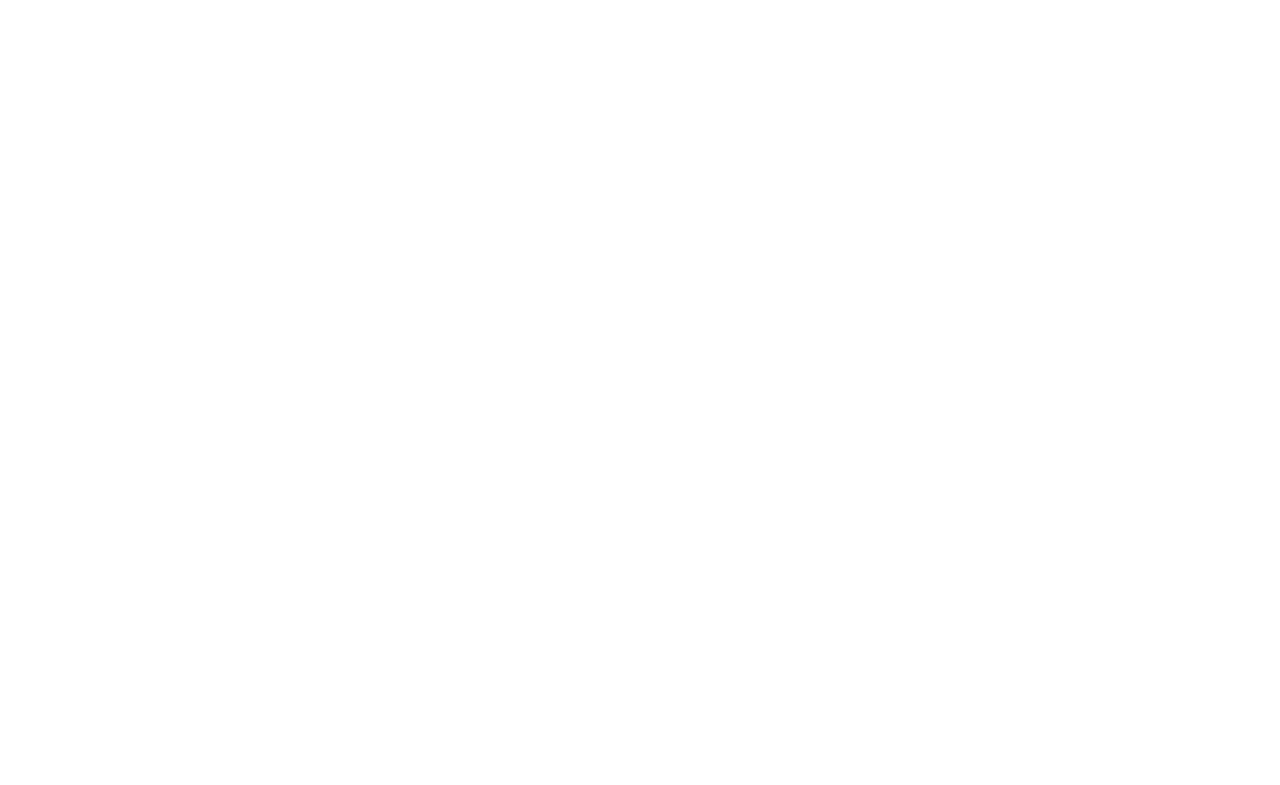
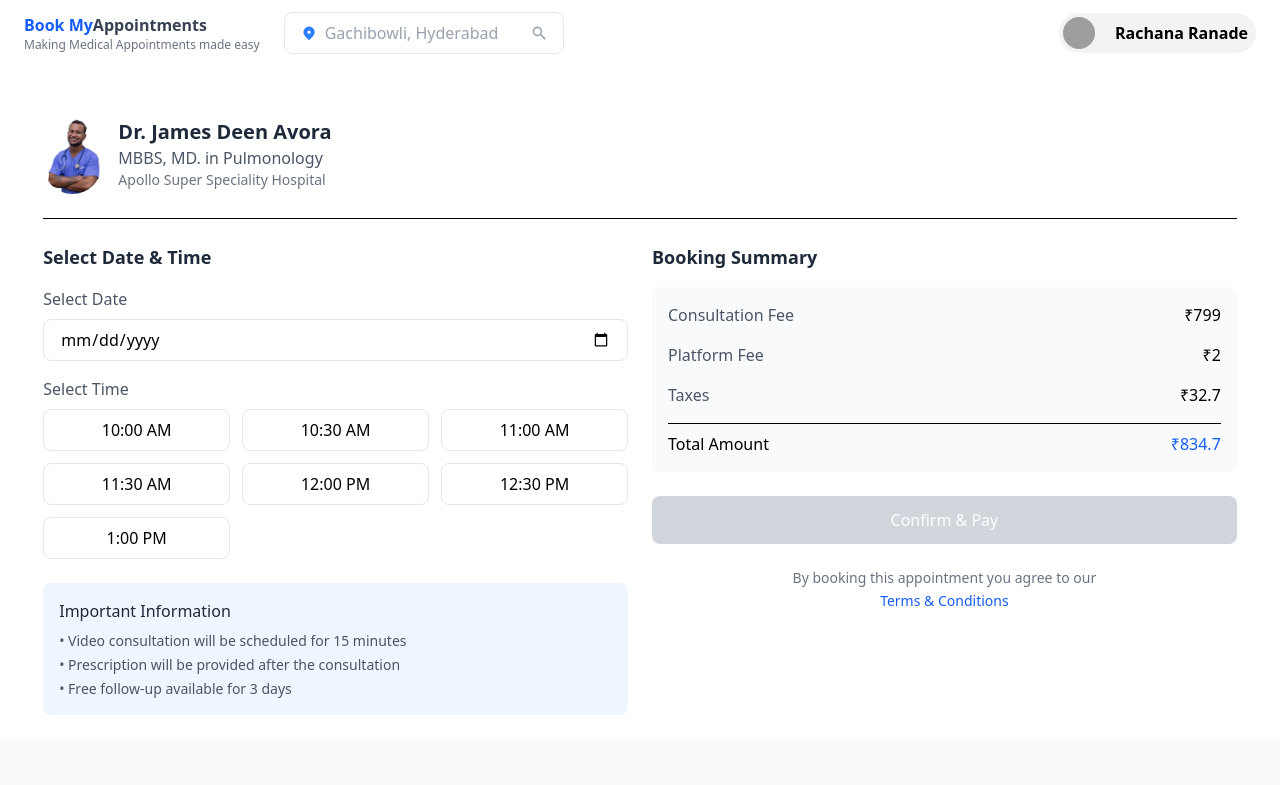
Before and after one commit to LakshmiSureshChandra/BookMyAppointments, a React (Vite) app: page /booking in a window 1280 px wide. Before the commit this address had no page. Shown: the top 785 px of the page. Built offline with nearby package versions, Linux system fonts and the light colour scheme; grey boxes are pictures that could not be loaded.

Commit message:
added new page confirm booking

```diff
--- a/src/App.tsx
+++ b/src/App.tsx
@@ -2,6 +2,7 @@
 import Home from './pages/Home/Home'
 import HospitalDetails from './pages/HospitalDetails/HospitalDetails'
 import DoctorDetails from './pages/DoctorDetails/DoctorDetails'
+import Booking from './pages/Booking/Booking'
 
 function App() {
     return (
@@ -11,6 +12,7 @@
                     <Route path="/" element={<Home />} />
                     <Route path="/hospital/:id" element={<HospitalDetails />} />
                     <Route path="/doctor/:id" element={<DoctorDetails />} />
+                    <Route path="/booking" element={<Booking />} />
                 </Routes>
             </div>
         </BrowserRouter>
--- /dev/null
+++ b/src/components/BookingForm/BookingForm.tsx
@@ -0,0 +1,136 @@
+import { useState } from 'react'
+import type { FC } from 'react'
+import { useNavigate } from 'react-router-dom'
+
+const BookingForm: FC = () => {
+    const navigate = useNavigate();
+    const [selectedDate, setSelectedDate] = useState<string>('');
+    const [selectedTime, setSelectedTime] = useState<string>('');
+
+    const timeSlots = [
+        '10:00 AM', '10:30 AM', '11:00 AM', '11:30 AM',
+        '12:00 PM', '12:30 PM', '1:00 PM'
+    ];
+
+    return (
+        <div className="w-[97%] mx-auto mt-6">
+            <div className="bg-white rounded-lg p-6">
+                {/* Doctor Info Section */}
+                <div className="flex items-center gap-4 pb-6 border-b">
+                    <img
+                        src="/doctors/doctor1.png"
+                        alt="Dr. James Deen Avora"
+                        className="w-auto h-20 rounded-full object-fit"
+                    />
+                    <div>
+                        <h2 className="text-xl font-semibold text-gray-800">Dr. James Deen Avora</h2>
+                        <p className="text-gray-600">MBBS, MD. in Pulmonology</p>
+                        <p className="text-gray-500 text-sm">Apollo Super Speciality Hospital</p>
+                    </div>
+                </div>
+
+                <div className="mt-6 grid grid-cols-1 lg:grid-cols-2 gap-6">
+                    {/* Left Section - Date & Time Selection */}
+                    <div className="space-y-6">
+                        <div>
+                            <h3 className="text-lg font-semibold text-gray-800 mb-4">Select Date & Time</h3>
+                            <div className="space-y-4">
+                                <div>
+                                    <label className="block text-gray-600 mb-2">Select Date</label>
+                                    <input
+                                        type="date"
+                                        className="w-full px-4 py-2 border border-gray-200 rounded-lg focus:outline-none focus:border-blue-500"
+                                        value={selectedDate}
+                                        onChange={(e) => setSelectedDate(e.target.value)}
+                                        min={new Date().toISOString().split('T')[0]}
+                                    />
+                                </div>
+
+                                <div>
+                                    <label className="block text-gray-600 mb-2">Select Time</label>
+                                    <div className="grid grid-cols-3 gap-3">
+                                        {timeSlots.map((time) => (
+                                            <button
+                                                key={time}
+                                                onClick={() => setSelectedTime(time)}
+                                                className={`px-4 py-2 rounded-lg border ${
+                                                    selectedTime === time
+                                                        ? 'bg-blue-50 border-blue-500 text-blue-600'
+                                                        : 'border-gray-200 hover:border-blue-500'
+                                                }`}
+                                            >
+                                                {time}
+                                            </button>
+                                        ))}
+                                    </div>
+                                </div>
+                            </div>
+                        </div>
+
+                        {/* Additional Information */}
+                        <div className="bg-blue-50 p-4 rounded-lg">
+                            <h4 className="font-medium text-gray-800 mb-2">Important Information</h4>
+                            <ul className="text-sm text-gray-600 space-y-1">
+                                <li>• Video consultation will be scheduled for 15 minutes</li>
+                                <li>• Prescription will be provided after the consultation</li>
+                                <li>• Free follow-up available for 3 days</li>
+                            </ul>
+                        </div>
+                    </div>
+
+                    {/* Right Section - Booking Summary */}
+                    <div className="space-y-6">
+                        <div>
+                            <h3 className="text-lg font-semibold text-gray-800 mb-4">Booking Summary</h3>
+                            <div className="bg-gray-50 p-4 rounded-lg space-y-4">
+                                {selectedDate && selectedTime && (
+                                    <>
+                                        <div className="flex justify-between">
+                                            <span className="text-gray-600">Appointment</span>
+                                            <span className="font-medium">
+                                                {new Date(selectedDate).toLocaleDateString()} at {selectedTime}
+                                            </span>
+                                        </div>
+                                        <div className="border-t border-gray-200"></div>
+                                    </>
+                                )}
+
+                                <div className="flex justify-between">
+                                    <span className="text-gray-600">Consultation Fee</span>
+                                    <span className="font-medium">₹799</span>
+                                </div>
+                                <div className="flex justify-between">
+                                    <span className="text-gray-600">Platform Fee</span>
+                                    <span className="font-medium">₹2</span>
+                                </div>
+                                <div className="flex justify-between">
+                                    <span className="text-gray-600">Taxes</span>
+                                    <span className="font-medium">₹32.7</span>
+                                </div>
+                                <div className="border-t pt-2 flex justify-between">
+                                    <span className="font-medium">Total Amount</span>
+                                    <span className="font-medium text-blue-600">₹834.7</span>
+                                </div>
+                            </div>
+                        </div>
+
+                        <button
+                            onClick={() => navigate('/booking-success')}
+                            disabled={!selectedDate || !selectedTime}
+                            className="w-full bg-blue-600 text-white py-3 rounded-lg hover:bg-blue-700 disabled:bg-gray-300 disabled:cursor-not-allowed"
+                        >
+                            Confirm & Pay
+                        </button>
+
+                        <div className="text-center">
+                            <p className="text-sm text-gray-500">By booking this appointment you agree to our</p>
+                            <button className="text-sm text-blue-600 hover:underline">Terms & Conditions</button>
+                        </div>
+                    </div>
+                </div>
+            </div>
+        </div>
+    );
+}
+
+export default BookingForm
--- a/src/components/DoctorDetails/DoctorInfo.tsx
+++ b/src/components/DoctorDetails/DoctorInfo.tsx
@@ -1,8 +1,10 @@
 import { useState } from 'react'
 import type { FC } from 'react'
+import { useNavigate } from 'react-router-dom'
 
 const DoctorInfo: FC = () => {
     const [activeTab, setActiveTab] = useState<'about' | 'reviews' | 'others'>('about');
+    const navigate = useNavigate();
 
     return (
         <div className="w-[97%] mx-auto mt-6">
@@ -134,7 +136,10 @@
                             <p className="text-gray-800">10:00 AM - 1:00 PM</p>
                         </div>
 
-                        <button className="w-full bg-blue-600 text-white py-2 rounded-lg hover:bg-blue-700">
+                        <button
+                            onClick={() => navigate('/booking')}
+                            className="w-full bg-blue-600 text-white py-2 rounded-lg hover:bg-blue-700"
+                        >
                             Book Appointment
                         </button>
                     </div>
--- a/src/components/Navbar/MobileNavbar.tsx
+++ b/src/components/Navbar/MobileNavbar.tsx
@@ -184,8 +184,6 @@
                             transition={{ delay: 0.4 }}
                             className="flex flex-col space-y-4"
                         >
-                            <Link to="/health-records" className="text-gray-700 hover:text-blue-600 transition-colors">Health Records</Link>
-                            <Link to="/help" className="text-gray-700 hover:text-blue-600 transition-colors">Help & Support</Link>
                             <Link
                                 to="/profile"
                                 className="text-gray-700 hover:text-blue-600 transition-colors"
--- a/src/components/Navbar/Navbar.tsx
+++ b/src/components/Navbar/Navbar.tsx
@@ -112,14 +112,8 @@
                     </div>
                 )}
 
-                {/* Navigation links */}
-                <div className="flex items-center space-x-6 ml-auto mr-6">
-                    <Link to="/health-records" className="text-[#AEAEAE]">Health Records</Link>
-                    <Link to="/help" className="text-[#AEAEAE]">Help & Support</Link>
-                </div>
-
                 {/* Profile section - pushed to the right */}
-                <div className="relative">
+                <div className="relative ml-auto">
                     <button
                         onClick={() => setIsProfileMenuOpen(!isProfileMenuOpen)}
                         className="flex items-center gap-2 bg-[#F3F3F3] rounded-full hover:bg-gray-100 transition-colors"
--- /dev/null
+++ b/src/pages/Booking/Booking.tsx
@@ -0,0 +1,29 @@
+import type { FC } from 'react'
+import { useState } from 'react'
+import Navbar from '../../components/Navbar/Navbar'
+import MobileNavbar from '../../components/Navbar/MobileNavbar'
+import Footer from '../../components/Footer/Footer'
+import BookingForm from '../../components/BookingForm/BookingForm'
+
+const Booking: FC = () => {
+    const [activeTab] = useState<'hospital' | 'lab'>('hospital');
+
+    return (
+        <div className="min-h-screen flex flex-col">
+            <div className="hidden lg:block">
+                <Navbar />
+            </div>
+            <div className="block lg:hidden sticky top-0 z-30 bg-white">
+                <MobileNavbar
+                    activeTab={activeTab}
+                    setActiveTab={() => {}}
+                />
+            </div>
+
+            <BookingForm />
+            <Footer />
+        </div>
+    );
+}
+
+export default Booking
```
